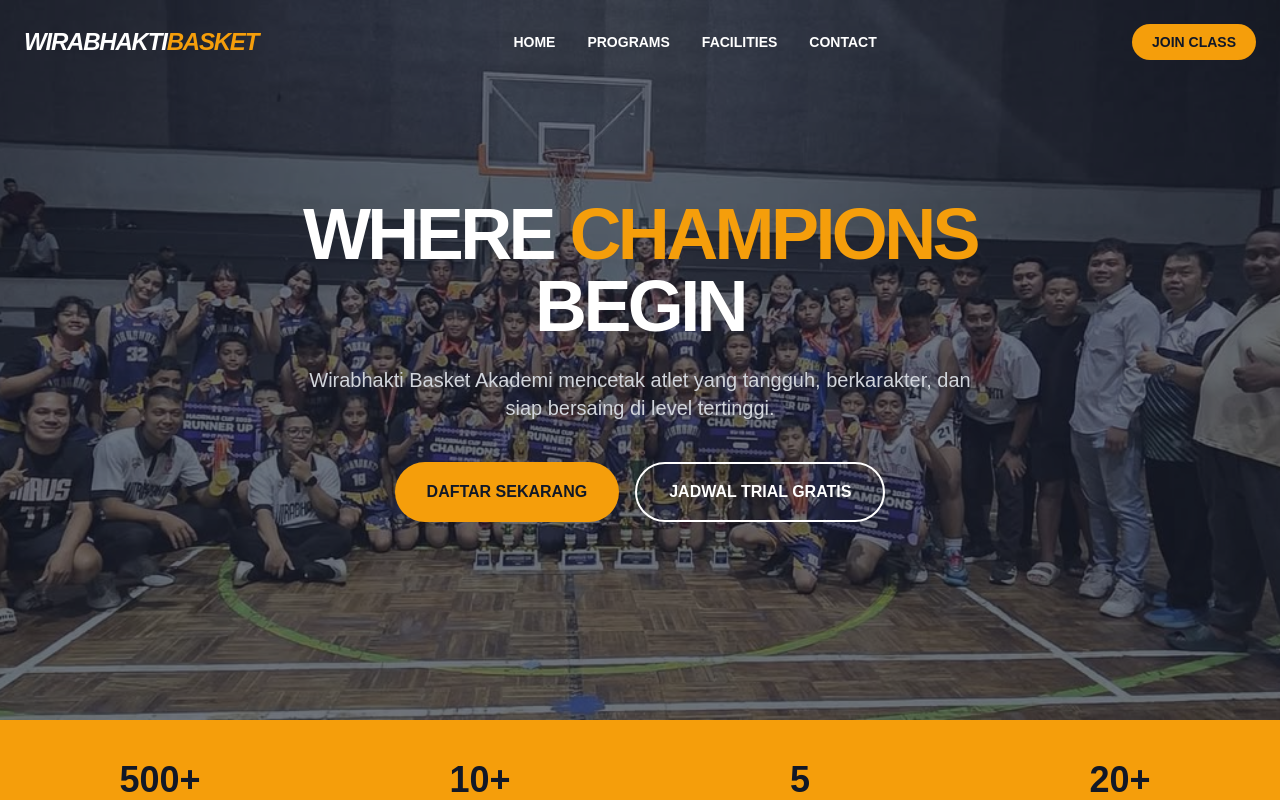
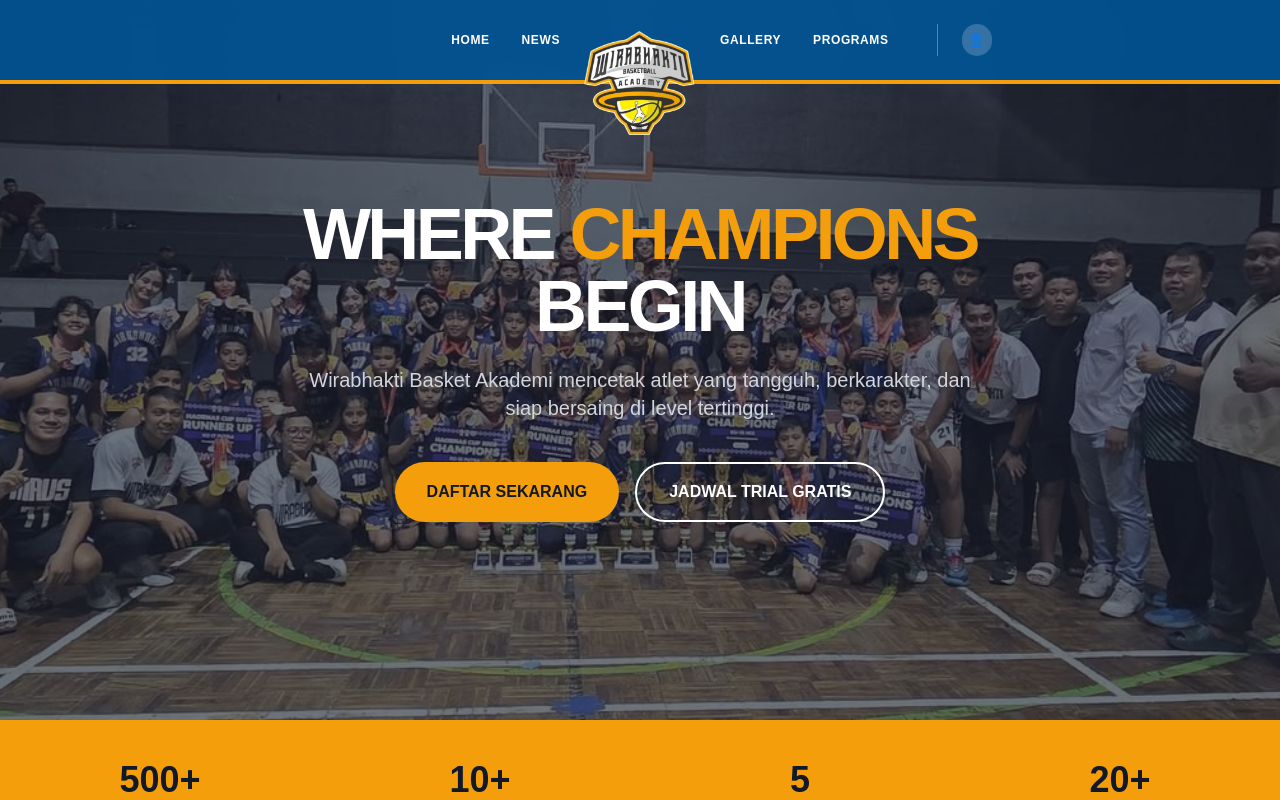
Before and after one commit to ARHA1125/web-profile-wirabhakti, a Next.js app: page / in a window 1280 px wide. Shown: the top 800 px of the page. Built offline with nearby package versions, Linux system fonts and the light colour scheme.

Commit message:
Melakukan perubahan pada header

```diff
--- a/app/globals.css
+++ b/app/globals.css
@@ -4,6 +4,8 @@
   --color-primary: #f59e0b; /* Orange Basket */
   --color-secondary: #111827; /* Dark Grey/Black */
   --font-sans: 'Inter', system-ui, sans-serif;
+  --color-dbl-blue: #005596;
+  --color-dbl-orange: #f58220;
 }
 
 :root {
--- a/src/components/layout/Navbar.tsx
+++ b/src/components/layout/Navbar.tsx
@@ -1,45 +1,51 @@
 "use client";
+import Image from "next/image";
+import Link from "next/link";
 import { useState, useEffect } from "react";
-import { NAV_LINKS } from "../../constants/Index";
 
 export default function Navbar() {
-  const [isScrolled, setIsScrolled] = useState(false);
+  return (
+    <nav className="fixed w-full z-50">
+      {/* Garis Orange di paling atas */}
+      {/* <div className="h-1 bg-dbl-orange w-full" /> */}
 
-  useEffect(() => {
-    const handleScroll = () => {
-      setIsScrolled(window.scrollY > 50);
-    };
-    window.addEventListener("scroll", handleScroll);
-    return () => window.removeEventListener("scroll", handleScroll);
-  }, []);
+      {/* Main Navbar Container */}
+      <div className="bg-dbl-blue/90 backdrop-blur-md border-b-4 border-primary relative">
+        <div className="container mx-auto px-4 flex items-center justify-center h-16 md:h-20 relative">
 
-  return (
-    <nav className={`fixed w-full z-50 transition-all duration-300 ${
-      isScrolled ? "bg-secondary py-4 shadow-xl" : "bg-transparent py-6"
-    }`}>
-      <div className="container mx-auto px-6 flex justify-between items-center">
-        {/* Logo */}
-        <div className="text-white font-black text-2xl tracking-tighter italic">
-          WIRABHAKTI<span className="text-primary">BASKET</span>
+  {/* Menu Kiri - Gunakan justify-end agar menempel ke arah logo */}
+  <div className="hidden md:flex flex-1 justify-end items-center gap-8 pr-20 text-white font-bold text-xs uppercase tracking-wider">
+    <Link href="/" className="hover:text-dbl-orange transition">Home</Link>
+    <Link href="/news" className="hover:text-dbl-orange transition">News</Link>
+  </div>
+
+  {/* Logo Tengah (Tetap Absolute) */}
+  <div className="absolute left-1/2 -translate-x-1/2 top-0 pt-2 z-10">
+    {/* <div className="bg-white p-2 rounded-b-xl shadow-lg border-x-2 border-b-2 border-dbl-blue"> */}
+      <Link href="/">
+        <Image
+          src="/image/logo-wirabhakti.png"
+          alt="Wirabhakti Logo"
+          width={150}
+          height={150}
+          priority
+          className="object-contain"
+        />
+      </Link>
+    {/* </div> */}
+  </div>
+
+  {/* Menu Kanan - Gunakan justify-start agar menempel ke arah logo */}
+  <div className="hidden md:flex flex-1 justify-start items-center gap-8 pl-20 text-white font-bold text-xs uppercase tracking-wider">
+    <Link href="/gallery" className="hover:text-dbl-orange transition">Gallery</Link>
+    <Link href="#programs" className="hover:text-dbl-orange transition">Programs</Link>
+
+    {/* Icon Profile */}
+    <Link href="/login" className="flex items-center gap-2 border-l pl-6 border-white/30 ml-4">
+       <span className="bg-white/20 p-1.5 rounded-full text-sm">👤</span>
+    </Link>
+  </div>
         </div>
-
-        {/* Links */}
-        <div className="hidden md:flex gap-8">
-          {NAV_LINKS.map((link) => (
-            <a
-              key={link.name}
-              href={link.href}
-              className="text-white font-bold hover:text-primary transition-colors uppercase text-sm"
-            >
-              {link.name}
-            </a>
-          ))}
-        </div>
-
-        {/* Mobile Button */}
-        <button className="bg-primary text-secondary px-5 py-2 rounded-full font-bold text-sm uppercase">
-          Join Class
-        </button>
       </div>
     </nav>
   );
```
Also changed, not shown: public/image/logo-wirabhakti.png (added).
